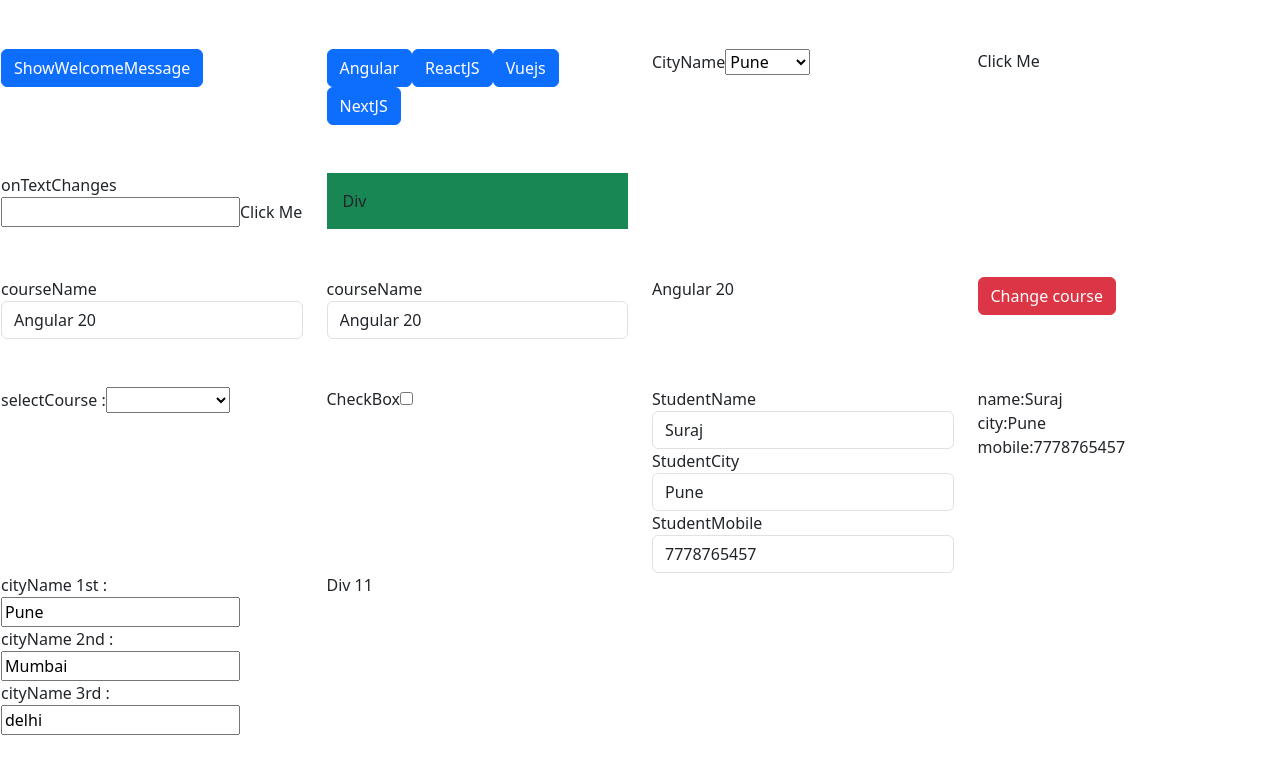
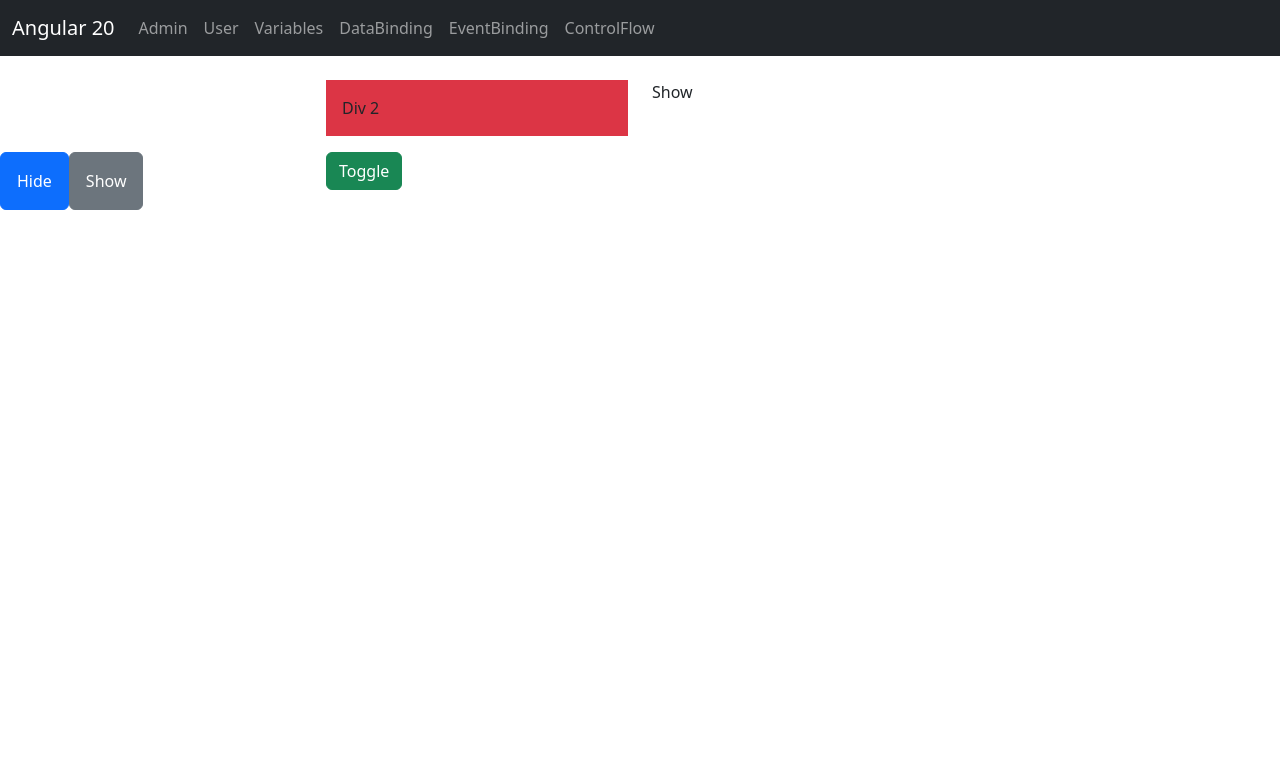
Before and after one commit to SurajPawar15-smart/b-30, an Angular app: page /controlFlow in a window 1280 px wide. Before the commit this address led to /. Shown: the top 774 px of the page. Built offline with nearby package versions, Linux system fonts and the light colour scheme.

Commit message:
router basic controlFlow @if

```diff
--- a/src/app/app.html
+++ b/src/app/app.html
@@ -1,6 +1,6 @@
-<table class="layout-table">
+<!-- <table class="layout-table">
   <tr>
-    <!-- <td>
+    <td>
       <app-user></app-user>
     </td>
     <td>
@@ -8,10 +8,51 @@
     </td>
     <td>
       <app-admin></app-admin>
-    </td> -->
+    </td>
     <td>
       <app-event-binding />
     </td>
   </tr>
-</table>
+</table> -->
+<nav class="navbar navbar-expand-lg navbar-dark bg-dark">
+  <div class="container-fluid">
+    <a class="navbar-brand" routerLink="/admin">Angular 20</a>
+
+    <button class="navbar-toggler" type="button"
+      data-bs-toggle="collapse"
+      data-bs-target="#navbarSupportedContent"
+      aria-controls="navbarSupportedContent"
+      aria-expanded="false"
+      aria-label="Toggle navigation">
+      <span class="navbar-toggler-icon"></span>
+    </button>
+
+    <div class="collapse navbar-collapse" id="navbarSupportedContent">
+      <ul class="navbar-nav me-auto mb-2 mb-lg-0">
+        <li class="nav-item">
+          <a class="nav-link" routerLink="/admin">Admin</a>
+        </li>
+        <li class="nav-item">
+          <a class="nav-link" routerLink="/user">User</a>
+        </li>
+        <li class="nav-item">
+          <a class="nav-link" routerLink="/variables">Variables</a>
+        </li>
+        <li class="nav-item">
+          <a class="nav-link" routerLink="/D_Binding">DataBinding</a>
+        </li>
+        <li class="nav-item">
+          <a class="nav-link" routerLink="/E_Binding">EventBinding</a>
+        </li>
+        <li class="nav-item">
+          <a class="nav-link" routerLink="/controlFlow">ControlFlow</a>
+        </li>
+      </ul>
+    </div>
+  </div>
+</nav>
+
+<!-- <footer class="footer">
+  <p>© 2026 Angular 20 App</p>
+</footer> -->
 <router-outlet></router-outlet>
--- a/src/app/app.routes.ts
+++ b/src/app/app.routes.ts
@@ -1,3 +1,17 @@
 import { Routes } from '@angular/router';
+import { admin } from './components/admin/admin';
+import { User } from './components/user/user';
+import { DataBinding } from './components/data-binding/data-binding';
+import { EventBinding } from './components/event-binding/event-binding';
+import { Variables } from './components/variables/variables';
+import { ControlFlow } from './components/control-flow/control-flow';
 
-export const routes: Routes = [];
+export const routes: Routes = [
+  { path: '', redirectTo: 'admin', pathMatch: 'full' },
+  { path: 'admin', component: admin },
+  { path: 'user', component: User },
+  { path: 'variables', component: Variables },
+  { path: 'dataBinding', component: DataBinding },
+  { path: 'eventBinding', component: EventBinding },
+  { path: 'controlFlow', component: ControlFlow },
+];
--- /dev/null
+++ b/src/app/components/control-flow/control-flow.html
@@ -0,0 +1,27 @@
+<div class="row mt-4">
+  <div class="col-3">
+    @if(isDiv1Visible){
+    <div class="bg-success p-3">
+      Div-01
+    </div>
+    }
+  </div>
+  <div class="col-3">
+    @if(div2Status=="Show"){
+    <div class="bg-danger p-3">Div 2</div>
+    }
+  </div>
+  <div class="col-3">
+    {{div2Status}}
+  </div>
+</div>
+
+<div class="row pt-3">
+  <div class="col-3">
+    <button class="btn btn-primary p-3" (click)="hideDiv()">Hide</button>
+    <button class="btn btn-secondary p-3" (click)="showDiv()">Show</button>
+  </div>
+  <div class="col-3">
+    <button class="btn btn-success" (click)="toggleDiv2()">Toggle</button>
+  </div>
+</div>
--- /dev/null
+++ b/src/app/components/control-flow/control-flow.ts
@@ -0,0 +1,27 @@
+import { NgIf } from '@angular/common';
+import { Component } from '@angular/core';
+
+@Component({
+  selector: 'app-control-flow',
+  imports: [],
+  templateUrl: './control-flow.html',
+  styleUrl: './control-flow.css',
+})
+export class ControlFlow {
+  isDiv1Visible: boolean = false;
+  div2Status: string = 'Show';
+  hideDiv() {
+    this.isDiv1Visible = false;
+  }
+  showDiv() {
+    this.isDiv1Visible = true;
+  }
+  toggleDiv2() {
+    // if (this.div2Status == 'Show') {
+    //   this.div2Status = 'hide';
+    // } else {
+    //   this.div2Status = 'Show';
+    // }
+    this.div2Status = this.div2Status == 'Show' ? 'Hide' : 'Show';
+  }
+}
```
Also changed, not shown: src/app/app.css (+9 -0 lines), src/app/app.ts (+2 -6 lines), src/app/components/control-flow/control-flow.css (added), 1 other file (tests, documents, lock files or other folders).
